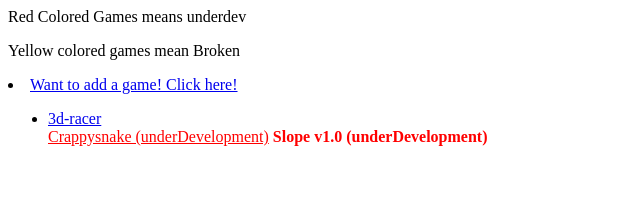
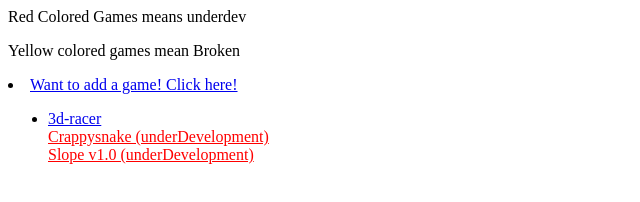
Before and after one commit to Zanman503/Naeroglops, a plain HTML site: page index.html in a window 1280 px wide. Shown: the whole page, without its empty margins (0-640 px from the left). Drawn offline with Linux system fonts and the light colour scheme.

Commit message:
Update index.html

```diff
--- a/index.html
+++ b/index.html
@@ -12,7 +12,9 @@
   <ul>
     <li><a href='games/v2.curves.html'>3d-racer</a></li>
     <a href="games/snake.html" style="color:#FF0000;">Crappysnake (underDevelopment)</a>
-    <b href="games/slope3/slope.html" style="color:#FF0000;"> Slope v1.0 (underDevelopment)</b>
+    <div>
+    <a href="games/slope3/slope.html" style="color:#FF0000;"> Slope v1.0 (underDevelopment)</a>
+    </div>
   </ul>
 
 
```
